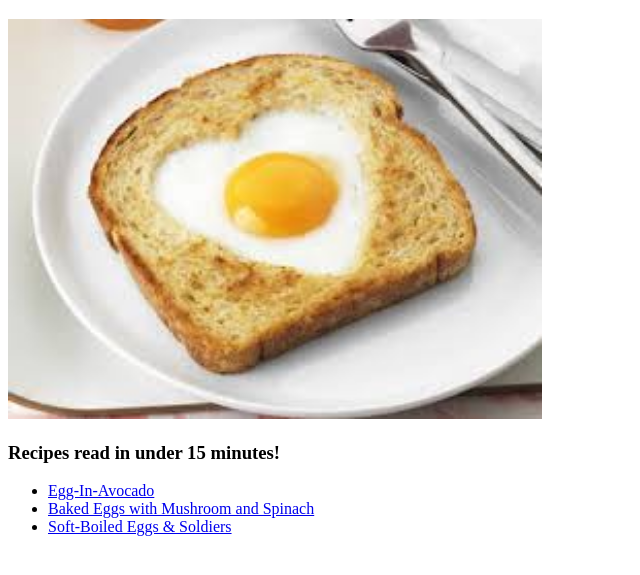
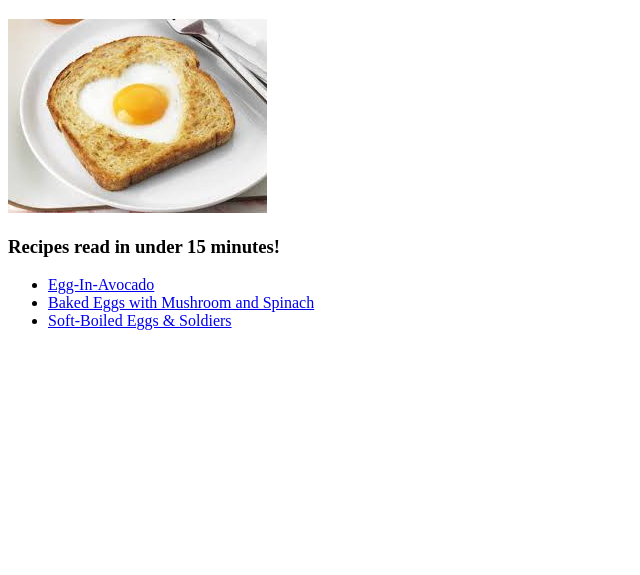
Before and after one commit to Sonic11456/odin-recipes, a plain HTML site: page index.html in a window 1280 px wide. Shown: the part 61-636 px from the top of the page, without its empty margins (0-640 px from the left). Drawn offline with Linux system fonts and the light colour scheme.

Commit message:
Moved height/weight elements of Grab N' Go picture to Styles.css

```diff
--- a/index.html
+++ b/index.html
@@ -9,7 +9,7 @@
 </head>
 <body>
     <h1 class="title">Grab N' Go Breakfast FOR the Go!</h1>
-        <img class="opening" src="../odin-recipes/images/Love-breakfast.jpeg" height="400" width="auto">
+        <img class="opening" src="../odin-recipes/images/Love-breakfast.jpeg">
     <h3 class="Subtitle">Recipes read in under 15 minutes!</h3>
         <ul>
         <li><a class="Left" href="recipes/egg-in-avocado.html">Egg-In-Avocado</a></li>
```
